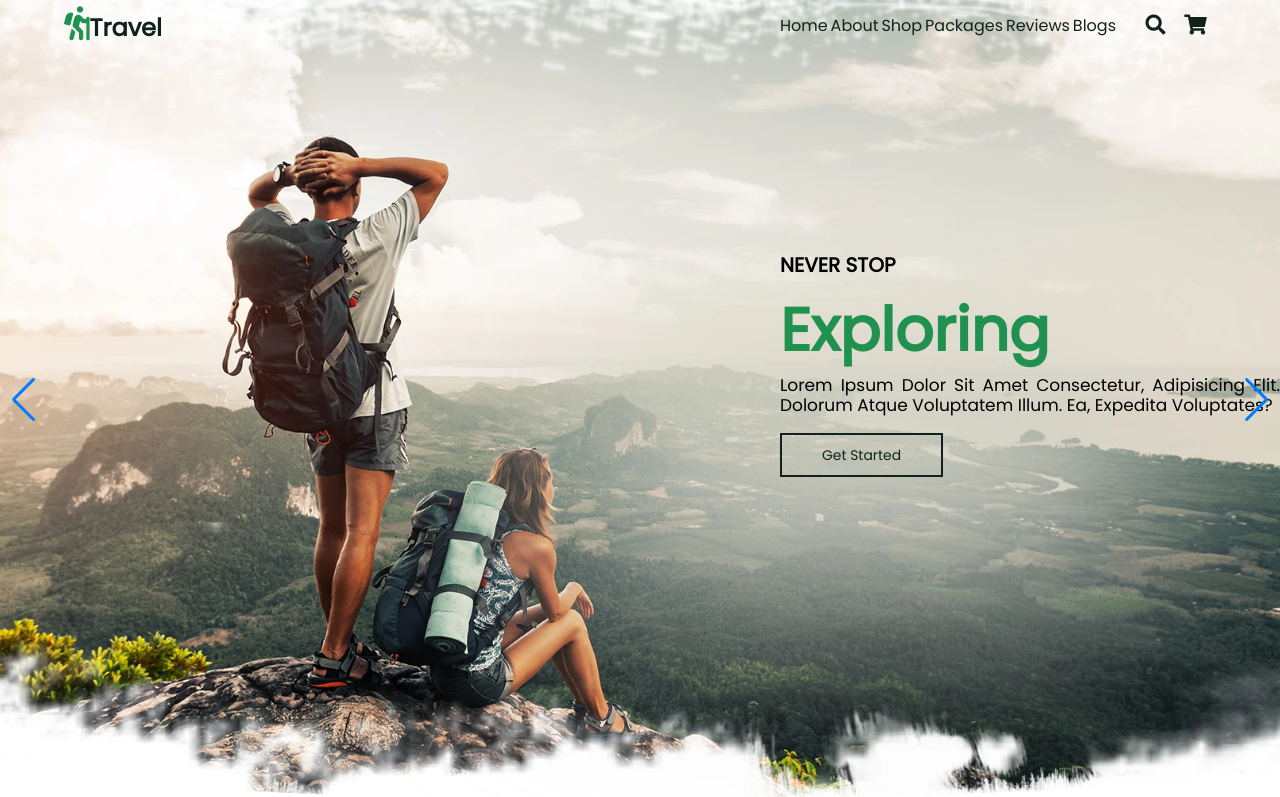
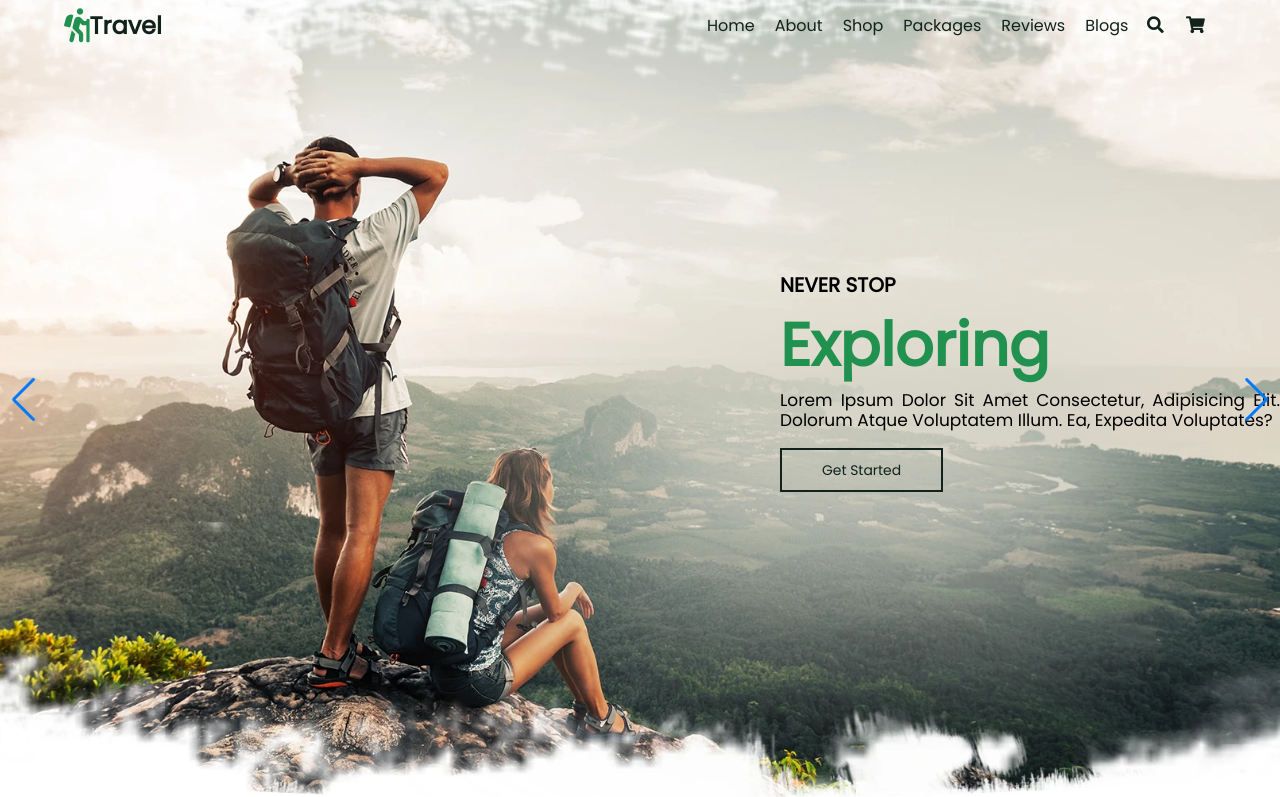
Before and after one commit to GuillermoTD/Adventure-and-Tour-page, a website: page index.html in a window 1280 px wide. Shown: the top 797 px of the page. Drawn offline with nearby package versions, Linux system fonts and the light colour scheme.

Commit message:
14avo commit xD

```diff
--- a/src/scss/_responsive.scss
+++ b/src/scss/_responsive.scss
@@ -17,17 +17,12 @@
   .Home {
     .Home_box {
       display: flex;
-      justify-content: center;
       background-position: right !important;
 
-      .second {
-        justify-content: center;
-        text-align: center;
-      }
+
     }
 
     .Home_Content {
-      text-align: center;
       display: flex;
       flex-direction: column;
       align-items: center;
--- a/src/scss/main.scss
+++ b/src/scss/main.scss
@@ -81,6 +81,7 @@ section {
     margin-right: auto;
     font-size: 2.4rem;
     font-weight: bolder;
+    display:flex;
 
     i {
       font-size: 3.4rem;
@@ -91,21 +92,24 @@ section {
   .Header_navbar {
     display: flex;
     align-items: center;
-    justify-content: space-between;
     font-size: 1.6rem;
     width: 35rem;
+    position:relative;
+    right:10rem;
 
     #close-btn {
       cursor: pointer;
       visibility: hidden;
+    }
+    a{
+      padding:0 1rem;
     }
   }
 
   .Header_icons {
     display: flex;
     justify-content: space-around;
-    font-size: 2rem;
-    margin-left: 2rem;
+    font-size: 1.68rem;
     cursor: pointer;
     color: $black;
     width: 8rem;
@@ -137,9 +141,11 @@ section {
           width: 100vw;
           &.second {
             justify-content: flex-start;
+            .Home_Content{
+            margin-left:2rem;
 
-            .Home_Content {
             }
+
           }
 
           .Home_Content {
@@ -148,7 +154,7 @@ section {
 
             h2 {
               font-size: 2rem;
-              margin-bottom: 0.5rem;
+              margin-top: 2rem;
               text-transform: uppercase;
             }
             span {
```
Also changed, not shown: src/css/main.css.
